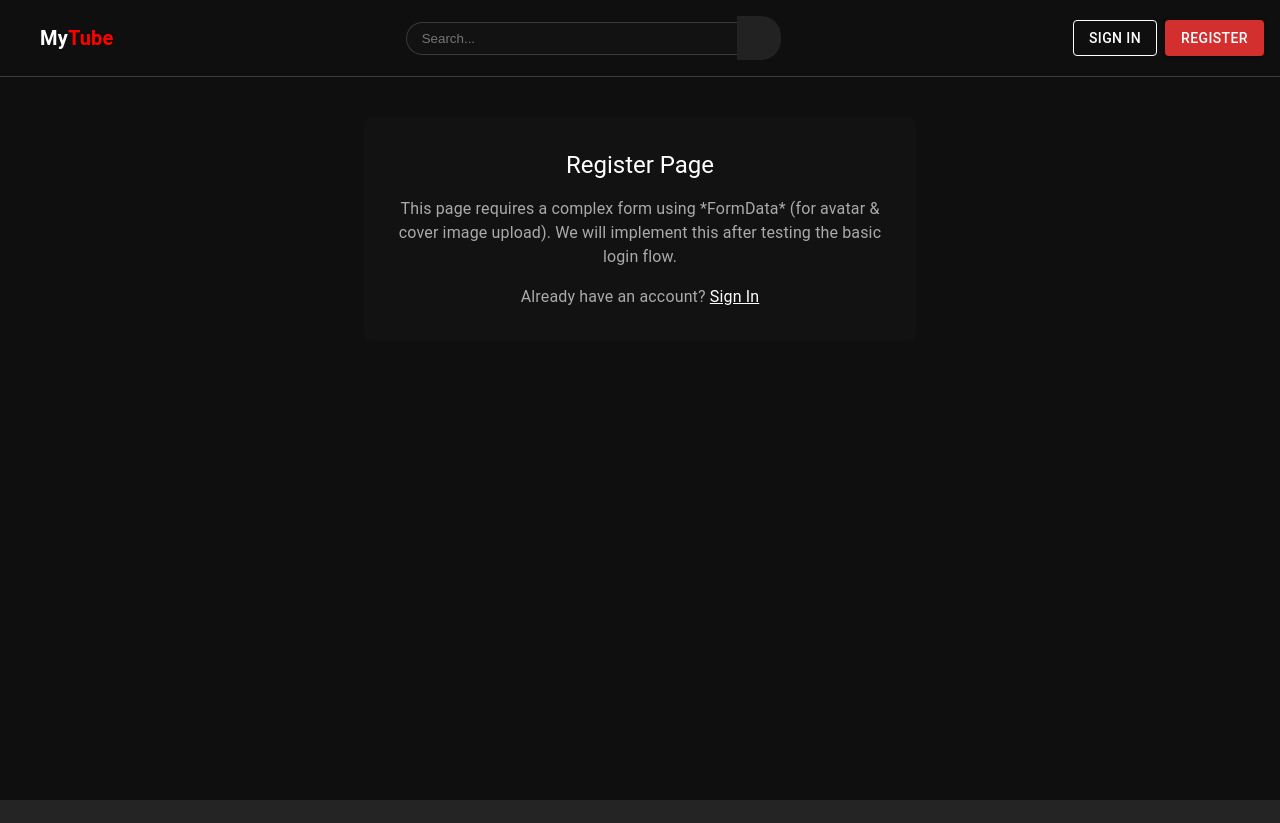
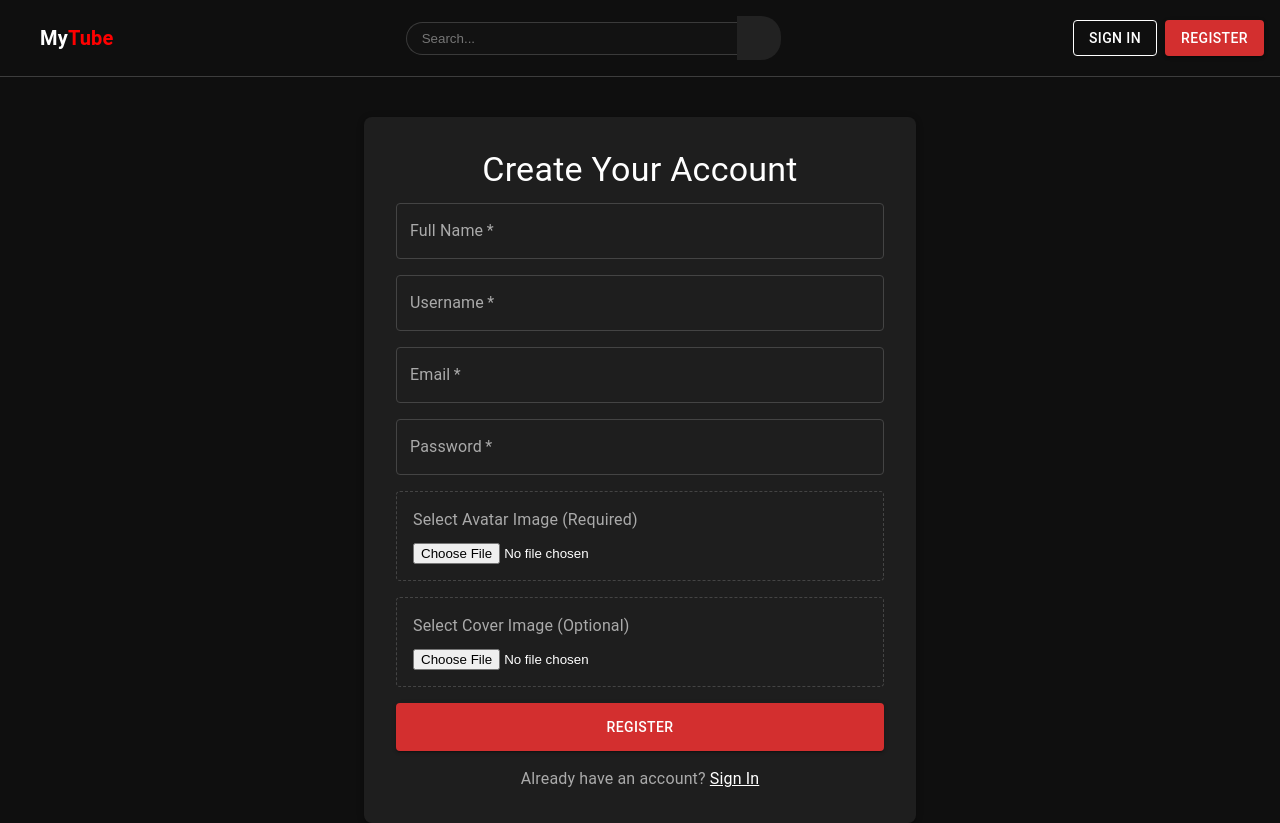
Before and after one commit to amit-123-max/Youtube_Backend, a React (Vite) app in the folder youtube-clone-frontend/: page /register in a window 1280 px wide. Before the commit the page ends 800 px from the top, so only its background shows below. Built offline with nearby package versions, Linux system fonts and the light colour scheme; no server answers; some icons are missing.

Commit message:
feat: implement Registration page with form validation, file uploads, and loading/error handling

```diff
--- a/youtube-clone-frontend/src/pages/Home.jsx
+++ b/youtube-clone-frontend/src/pages/Home.jsx
@@ -4,28 +4,26 @@ import React, { useState, useEffect } from 'react';
 import { Box, Stack, Typography, Grid, CircularProgress, Alert } from '@mui/material';
 import { fetchGet } from '../utils/fetchFromAPI';
 import VideoCard from '../components/VideoCard';
-import Sidebar from '../components/Sidebar'; // Assuming a basic sidebar component exists
+import Sidebar from '../components/Sidebar';
 
 const Home = () => {
     const [videos, setVideos] = useState([]);
     const [loading, setLoading] = useState(true);
     const [error, setError] = useState(null);
-    const [selectedCategory, setSelectedCategory] = useState('All');
-    // Note: Category filtering ke liye abhi hum 'All' select kar rahe hain
-    // Categories ko handle karne ke liye sidebar mein logic lagega
+    const [selectedCategory, setSelectedCategory] = useState('All'); // Default: 'All'
 
     useEffect(() => {
         setLoading(true);
         setError(null);
 
-        // API call to fetch videos (Category ke liye hum query param use kar sakte hain)
-        // Abhi hum sirf base route '/' call kar rahe hain
         const fetchVideos = async () => {
             try {
-                // Backend route: /videos/
-                const data = await fetchGet('videos');
+                // Logic: Agar 'All' hai toh sirf base /videos call hoga.
+                // Warna, selectedCategory ko 'query' parameter mein bhejenge (Example: videos?query=Music)
+                const url = selectedCategory === 'All' ? 'videos' : `videos?query=${selectedCategory}`;
 
-                // data.docs mein actual video list hai (due to pagination)
+                const data = await fetchGet(url);
+
                 if (data && data.docs) {
                     setVideos(data.docs);
                 } else {
@@ -40,14 +38,18 @@ const Home = () => {
         };
 
         fetchVideos();
-    }, [selectedCategory]); // Category change hone par refetch karega
+    }, [selectedCategory]); // Category change hone par refetch hoga
 
     return (
-        <Stack sx={{ flexDirection: { sx: "column", md: "row" } }}>
+        <Stack sx={{ flexDirection: { xs: "column", md: "row" } }}>
 
             {/* 1. Left Sidebar (Categories) */}
-            <Box sx={{ height: { sx: 'auto', md: '92vh' }, borderRight: '1px solid #3d3d3d', px: { sx: 0, md: 2 } }}>
-                {/* Abhi hum ek simple Sidebar component bana rahe hain */}
+            <Box sx={{
+                height: { xs: 'auto', md: '92vh' },
+                borderRight: { md: '1px solid #3d3d3d' },
+                px: { xs: 0, md: 2 },
+                pb: { xs: 2, md: 0 } // Mobile bottom padding
+            }}>
                 <Sidebar
                     selectedCategory={selectedCategory}
                     setSelectedCategory={setSelectedCategory}
@@ -69,7 +71,8 @@ const Home = () => {
                 ) : (
                     <Grid container spacing={3}>
                         {videos.map((item) => (
-                            <Grid item key={item._id} xs={12} sm={6} md={4} lg={3}>
+                            // Ensure item._id exists before using it as key
+                            <Grid item key={item._id || Math.random()} xs={12} sm={6} md={4} lg={3}>
                                 <VideoCard video={item} />
                             </Grid>
                         ))}
--- a/youtube-clone-frontend/src/pages/Register.jsx
+++ b/youtube-clone-frontend/src/pages/Register.jsx
@@ -1,27 +1,187 @@
 // src/pages/Register.jsx
 
-import React from 'react';
-import { Box, Typography, Container } from '@mui/material';
-import { Link } from 'react-router-dom';
+import React, { useState } from 'react';
+import { Box, Typography, Button, TextField, Container, Alert, Paper, CircularProgress } from '@mui/material';
+import { Link, useNavigate } from 'react-router-dom';
+import { fetchFromAPI } from '../utils/fetchFromAPI';
 
 const Register = () => {
-    // Note: Registration form will be complex due to file uploads (avatar, coverImage)
-    // We will build this form later using FormData logic.
+    const navigate = useNavigate();
+
+    // --- State Management ---
+    const [form, setForm] = useState({
+        fullName: '',
+        username: '',
+        email: '',
+        password: '',
+        avatar: null,      // File object
+        coverImage: null   // File object
+    });
+
+    const [loading, setLoading] = useState(false);
+    const [error, setError] = useState('');
+    const [success, setSuccess] = useState('');
+
+    const handleChange = (e) => {
+        const { name, value } = e.target;
+        setForm({ ...form, [name]: value });
+    };
+
+    const handleFileChange = (e) => {
+        const { name, files } = e.target;
+        // Store the file object in state
+        setForm({ ...form, [name]: files[0] });
+    };
+
+    const handleSubmit = async (e) => {
+        e.preventDefault();
+        setError('');
+        setSuccess('');
+
+        // 1. Basic Client-side Validation
+        const requiredFields = ['fullName', 'username', 'email', 'password'];
+        for (const field of requiredFields) {
+            if (!form[field].trim()) {
+                setError(`The field "${field}" is required.`);
+                return;
+            }
+        }
+        if (!form.avatar) {
+            setError("Avatar image is required.");
+            return;
+        }
+
+        // 2. Create FormData Object (Crucial for File Uploads)
+        const formData = new FormData();
+
+        // Append text fields
+        formData.append('fullName', form.fullName);
+        formData.append('username', form.username);
+        formData.append('email', form.email);
+        formData.append('password', form.password);
+
+        // Append file fields (Keys must match backend Multer keys!)
+        formData.append('avatar', form.avatar);
+        if (form.coverImage) {
+            formData.append('coverImage', form.coverImage);
+        }
+
+        setLoading(true);
+
+        try {
+            // 3. API Call: POST to /users/register with FormData
+            await fetchFromAPI('users/register', 'POST', formData);
+
+            setSuccess("Registration successful! Redirecting to login...");
+
+            // Redirect to login page after successful registration
+            setTimeout(() => {
+                navigate('/login');
+            }, 2000);
+
+        } catch (err) {
+            // Error is handled by fetchFromAPI and re-thrown
+            setError(err.message || "Registration failed. Please try again.");
+        } finally {
+            setLoading(false);
+        }
+    };
 
     return (
         <Container maxWidth="sm" sx={{ mt: 5 }}>
-            <Box sx={{ p: 4, bgcolor: '#121212', borderRadius: 2 }}>
-                <Typography variant="h5" color="white" align="center">
-                    Register Page
+            <Paper elevation={3} sx={{ p: 4, bgcolor: '#1e1e1e', borderRadius: 2 }}>
+                <Typography variant="h4" color="white" align="center" gutterBottom>
+                    Create Your Account
                 </Typography>
-                <Typography color="#aaa" align="center" mt={2}>
-                    This page requires a complex form using *FormData* (for avatar & cover image upload).
-                    We will implement this after testing the basic login flow.
-                </Typography>
-                <Typography color="#aaa" align="center" mt={2}>
-                    Already have an account? <Link to="/login" style={{ color: '#fff' }}>Sign In</Link>
-                </Typography>
-            </Box>
+
+                {loading && <Box sx={{ display: 'flex', justifyContent: 'center', my: 2 }}><CircularProgress color="error" /></Box>}
+                {error && <Alert severity="error" sx={{ mb: 2 }}>{error}</Alert>}
+                {success && <Alert severity="success" sx={{ mb: 2 }}>{success}</Alert>}
+
+                <Box component="form" onSubmit={handleSubmit} sx={{ display: 'flex', flexDirection: 'column', gap: 2 }}>
+
+                    {/* Full Name */}
+                    <TextField
+                        name="fullName"
+                        label="Full Name"
+                        required
+                        value={form.fullName}
+                        onChange={handleChange}
+                        InputLabelProps={{ style: { color: '#aaa' } }}
+                        sx={{ input: { color: 'white' }, fieldset: { borderColor: '#444' } }}
+                    />
+
+                    {/* Username */}
+                    <TextField
+                        name="username"
+                        label="Username"
+                        required
+                        value={form.username}
+                        onChange={handleChange}
+                        InputLabelProps={{ style: { color: '#aaa' } }}
+                        sx={{ input: { color: 'white' }, fieldset: { borderColor: '#444' } }}
+                    />
+
+                    {/* Email */}
+                    <TextField
+                        name="email"
+                        label="Email"
+                        type="email"
+                        required
+                        value={form.email}
+                        onChange={handleChange}
+                        InputLabelProps={{ style: { color: '#aaa' } }}
+                        sx={{ input: { color: 'white' }, fieldset: { borderColor: '#444' } }}
+                    />
+
+                    {/* Password */}
+                    <TextField
+                        name="password"
+                        label="Password"
+                        type="password"
+                        required
+                        value={form.password}
+                        onChange={handleChange}
+                        InputLabelProps={{ style: { color: '#aaa' } }}
+                        sx={{ input: { color: 'white' }, fieldset: { borderColor: '#444' } }}
+                    />
+
+                    {/* Avatar File Input */}
+                    <Box sx={{ border: '1px dashed #444', p: 2, borderRadius: 1 }}>
+                        <Typography color="#aaa" mb={1}>Select Avatar Image (Required)</Typography>
+                        <input
+                            type="file"
+                            name="avatar"
+                            accept="image/*"
+                            onChange={handleFileChange}
+                            style={{ color: 'white' }}
+                            required
+                        />
+                        {form.avatar && <Typography color="#ccc" variant="caption" display="block">Selected: {form.avatar.name}</Typography>}
+                    </Box>
+
+                    {/* Cover Image File Input (Optional) */}
+                    <Box sx={{ border: '1px dashed #444', p: 2, borderRadius: 1 }}>
+                        <Typography color="#aaa" mb={1}>Select Cover Image (Optional)</Typography>
+                        <input
+                            type="file"
+                            name="coverImage"
+                            accept="image/*"
+                            onChange={handleFileChange}
+                            style={{ color: 'white' }}
+                        />
+                         {form.coverImage && <Typography color="#ccc" variant="caption" display="block">Selected: {form.coverImage.name}</Typography>}
+                    </Box>
+
+                    <Button type="submit" variant="contained" color="error" disabled={loading} sx={{ py: 1.5 }}>
+                        {loading ? 'Registering...' : 'Register'}
+                    </Button>
+
+                    <Typography color="#aaa" align="center">
+                        Already have an account? <Link to="/login" style={{ color: 'white' }}>Sign In</Link>
+                    </Typography>
+                </Box>
+            </Paper>
         </Container>
     );
 };
```
